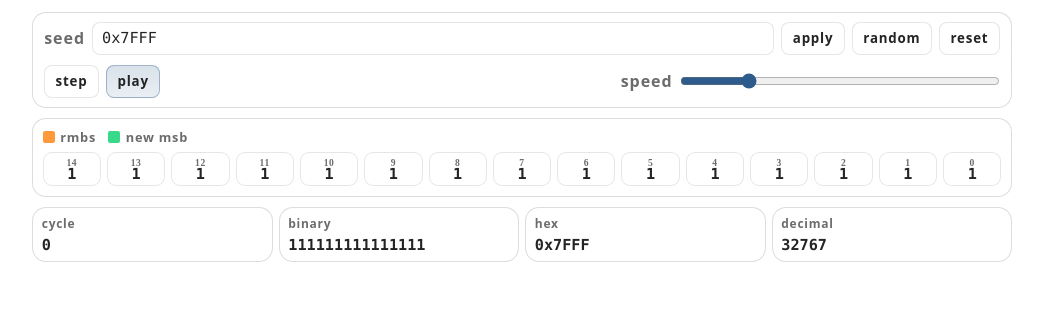
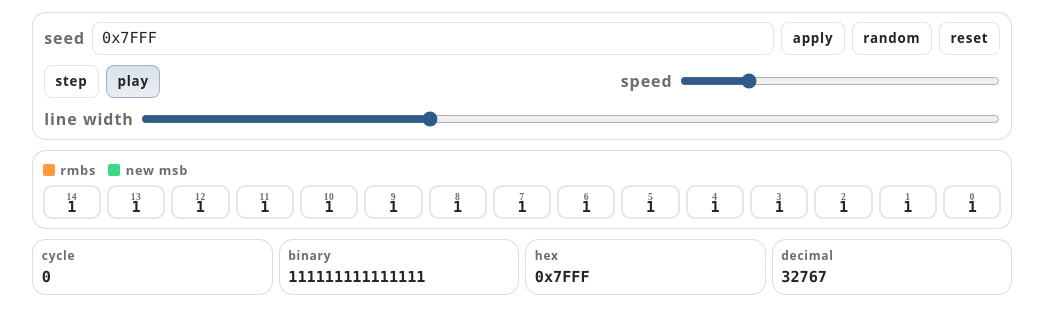
Before and after one commit to mjsyts/mjsyts.github.io, a Jekyll site: the page applets/lfsr/p1/viz/index.html, which Jekyll copies as it is, in a window 1280 px wide. Shown: the top 334 px of the page, without its empty margins (118-1161 px from the left). Built offline with Jekyll 4.4.1, drawn with Linux system fonts in a browser that asks for light colours.

Commit message:
Fix vertical scrolling and add line width sliders to P1 and P2
Co-authored-by: mjsyts <77947318+mjsyts@users.noreply.github.com>

```diff
--- a/applets/lfsr/p1/viz/index.html
+++ b/applets/lfsr/p1/viz/index.html
@@ -51,6 +51,20 @@
             step="0.1"
           />
         </div>
+
+        <div class="linewidth-row">
+          <span class="linewidth-label label">line width</span>
+
+          <input
+            id="lineWidthRange"
+            class="linewidth-range range"
+            type="range"
+            min="1"
+            max="4"
+            value="2"
+            step="0.5"
+          />
+        </div>
       </section>
 
       <section class="surface viz" aria-label="Register">
--- a/applets/lfsr/p1/viz/script.js
+++ b/applets/lfsr/p1/viz/script.js
@@ -19,6 +19,7 @@
   const stepBtn = document.getElementById("stepBtn");
   const playBtn = document.getElementById("playBtn");
   const speedRange = document.getElementById("speedRange");
+  const lineWidthRange = document.getElementById("lineWidthRange");
 
   const cycleOut = document.getElementById("cycleOut");
   const binOut = document.getElementById("binOut");
@@ -36,6 +37,7 @@
     stepBtn,
     playBtn,
     speedRange,
+    lineWidthRange,
     cycleOut,
     binOut,
     hexOut,
@@ -121,6 +123,16 @@
   function speedFactor() {
     const v = parseFloat(speedRange.value || "1");
     return Number.isFinite(v) && v > 0 ? v : 1;
+  }
+
+  function applyLineWidth() {
+    const width = parseFloat(lineWidthRange.value || "2");
+    // Apply to bit cells
+    for (const cell of cells) {
+      cell.style.borderWidth = `${width}px`;
+    }
+    // Apply to XOR bubble
+    bubbleEl.style.borderWidth = `${width}px`;
   }
 
   function timings() {
@@ -302,6 +314,11 @@
     renderState();
   });
 
+  lineWidthRange.addEventListener("input", () => {
+    applyLineWidth();
+  });
+
   // Initial
   renderState();
+  applyLineWidth();
 })();
--- a/applets/lfsr/p1/viz/styles.css
+++ b/applets/lfsr/p1/viz/styles.css
@@ -12,7 +12,8 @@
    ============================ */
 
 .applet--lfsr15 .seed-row,
-.applet--lfsr15 .run-row{
+.applet--lfsr15 .run-row,
+.applet--lfsr15 .linewidth-row{
   display: flex !important;
   align-items: center !important;
   gap: 0.45rem !important;
@@ -53,10 +54,23 @@
   min-width: 240px !important;
 }
 
+/* Line width: similar layout */
+.applet--lfsr15 .linewidth-label{
+  flex: 0 0 auto !important;
+  white-space: nowrap !important;
+}
+
+.applet--lfsr15 #lineWidthRange{
+  width: auto !important;
+  flex: 1 1 auto !important;
+  min-width: 240px !important;
+}
+
 /* Stack only when genuinely narrow */
 @media (max-width: 560px){
   .applet--lfsr15 .seed-row,
-  .applet--lfsr15 .run-row{
+  .applet--lfsr15 .run-row,
+  .applet--lfsr15 .linewidth-row{
     flex-wrap: wrap !important;
   }
 
@@ -66,12 +80,14 @@
     min-width: 0 !important;
   }
 
-  .applet--lfsr15 .speed-label{
+  .applet--lfsr15 .speed-label,
+  .applet--lfsr15 .linewidth-label{
     margin-left: 0 !important;
     width: 100% !important;
   }
 
-  .applet--lfsr15 #speedRange{
+  .applet--lfsr15 #speedRange,
+  .applet--lfsr15 #lineWidthRange{
     flex: 1 1 100% !important;
     min-width: 0 !important;
   }
--- a/applets/lfsr/p2/index.html
+++ b/applets/lfsr/p2/index.html
@@ -38,6 +38,12 @@
           <input id="freq" class="range" type="range" min="1" max="44100" step="1" value="440" />
           <output class="mono audio-val" id="freqVal" for="freq">440 Hz</output>
         </div>
+
+        <div class="row audio-row wrap">
+          <label class="label" for="lineWidth">line width</label>
+          <input id="lineWidth" class="range" type="range" min="1" max="4" step="0.5" value="2" />
+          <output class="mono audio-val" id="lineWidthVal" for="lineWidth">2</output>
+        </div>
       </section>
     </main>
   </div>
--- a/applets/shared/applet-theme.css
+++ b/applets/shared/applet-theme.css
@@ -20,9 +20,8 @@ body {
   padding: 0;
   width: 100%;
   max-width: 100%;
-  height: auto;
-  overflow-x: hidden;
-  overflow-y: auto;
+  height: 100%;
+  overflow: hidden;
   -webkit-overflow-scrolling: touch;
   background: transparent;
   color: inherit;
@@ -60,6 +59,8 @@ iframe {
   background: var(--bg);
   color: var(--text);
   padding: 0.75rem;
+  height: 100%;
+  overflow: auto;
 }
 
 .applet-wrap {
```
Also changed, not shown: _development/lfsr-noise-part-2.md (+8 -0 lines), applets/lfsr/p2/main.js (+18 -1 lines), assets/css/components/applets.css (+11 -0 lines).
